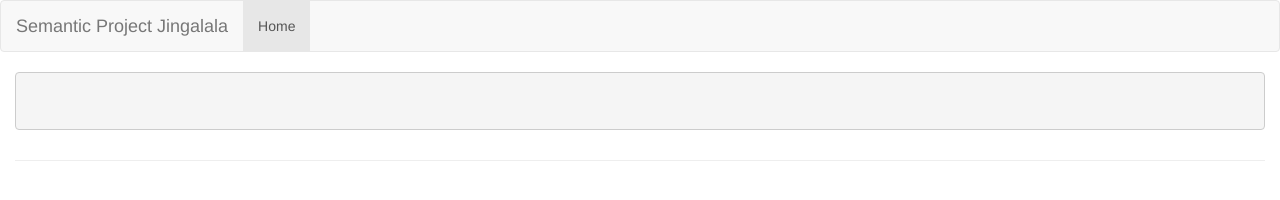
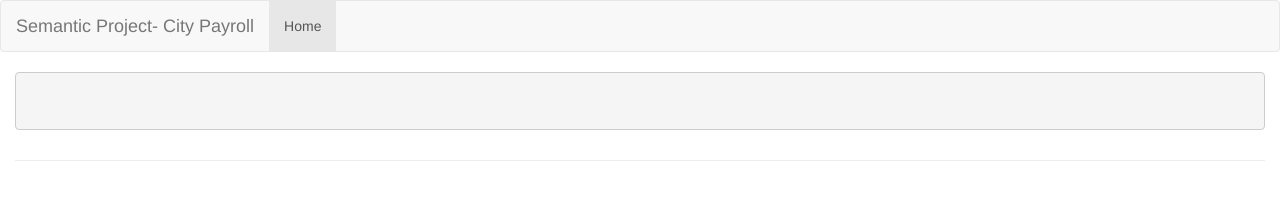
Before and after one commit to RahulSengupta13/CityPayrollAnalysis, a plain HTML site: page index.html in a window 1280 px wide. Drawn offline with nearby package versions, Linux system fonts and the light colour scheme; no server answers.

Commit message:
html change

```diff
--- a/index.html
+++ b/index.html
@@ -16,7 +16,7 @@
 		<!-- Brand and toggle get grouped for better mobile display -->
 			<div class="navbar-header">
 			  <button type="button" class="navbar-toggle collapsed" data-toggle="collapse" data-target="#defaultNavbar1"><span class="sr-only">Toggle navigation</span><span class="icon-bar"></span><span class="icon-bar"></span><span class="icon-bar"></span></button>
-			  <a class="navbar-brand" href="#">Semantic Project Jingalala</a>
+			  <a class="navbar-brand" href="#">Semantic Project- City Payroll</a>
 			</div>
 		<!-- Collect the nav links, forms, and other content for toggling -->
 			<div class="collapse navbar-collapse" id="defaultNavbar1">
```
